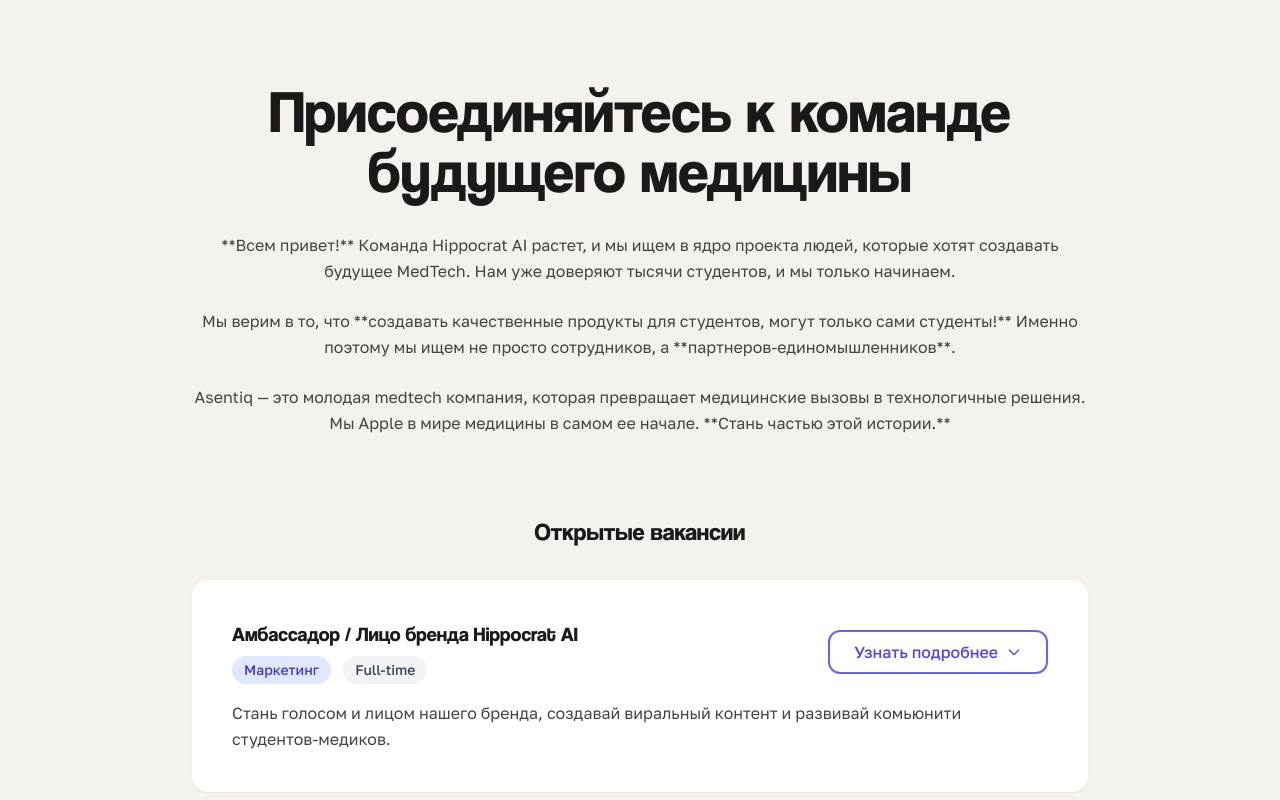
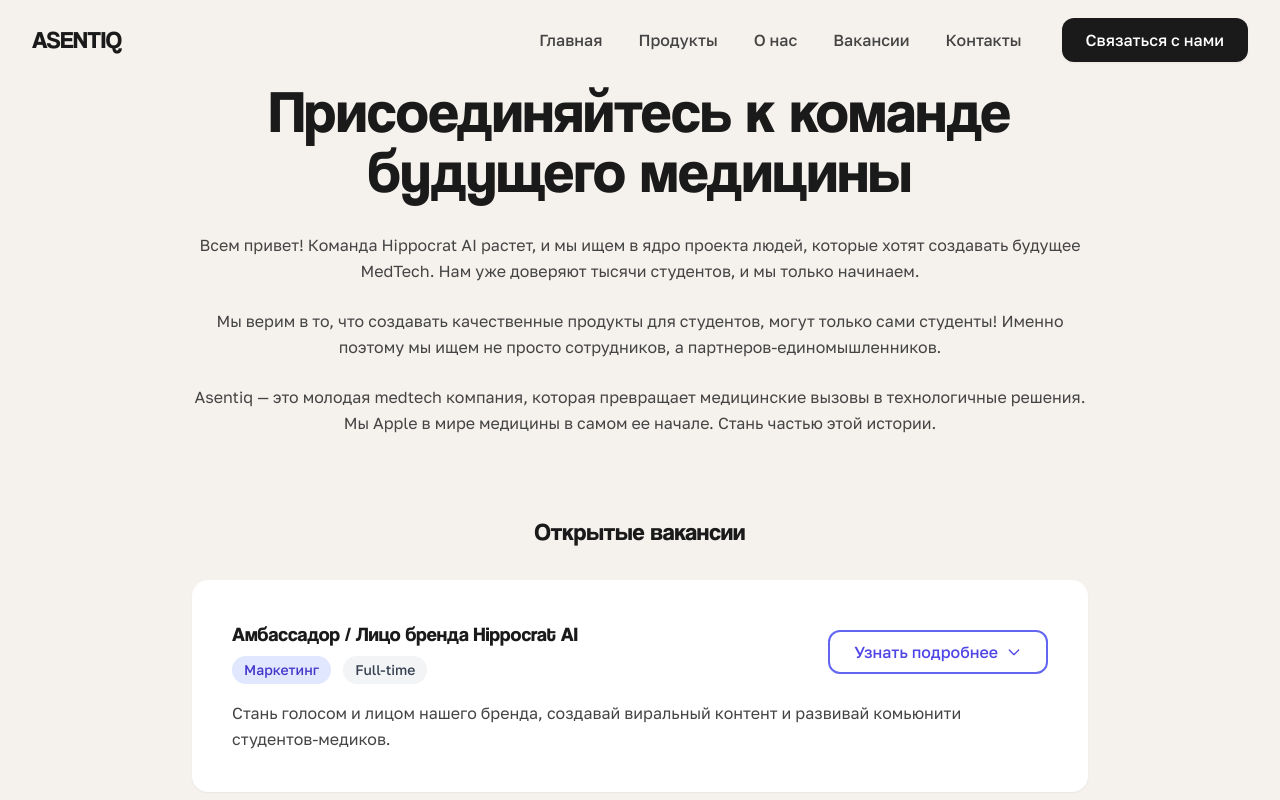
Before and after one commit to imnadsa/asentiq, a Next.js app: page /careers in a window 1280 px wide. Shown: the top 800 px of the page. Built offline with nearby package versions, Linux system fonts and the light colour scheme.

Commit message:
Update page.tsx

```diff
--- a/src/app/careers/page.tsx
+++ b/src/app/careers/page.tsx
@@ -4,6 +4,8 @@ import React, { useState } from 'react'
 import Container from '@/components/ui/Container'
 import Card from '@/components/ui/Card'
 import Button from '@/components/ui/Button'
+import Header from '@/components/layout/Header'
+import Footer from '@/components/layout/Footer'
 import { cn } from '@/lib/utils'
 
 interface JobPosition {
@@ -142,7 +144,9 @@ const CareersPage: React.FC = () => {
   }
 
   return (
-    <div className="min-h-screen bg-cream pt-20 pb-16">
+    <>
+      <Header />
+      <div className="min-h-screen bg-cream pt-20 pb-16">
       <Container size="xl" padding="lg">
 
         {/* Hero секция */}
@@ -151,20 +155,20 @@ const CareersPage: React.FC = () => {
             Присоединяйтесь к команде будущего медицины
           </h1>
 
-          <div className="prose prose-lg max-w-none font-golos-text text-text-secondary leading-relaxed space-y-6">
+          <div className="prose prose-lg max-w-none font-golos-text text-text-secondary leading-relaxed space-y-6 text-base">
             <p>
-              **Всем привет!** Команда Hippocrat AI растет, и мы ищем в ядро проекта людей, которые хотят создавать будущее MedTech.
+              Всем привет! Команда Hippocrat AI растет, и мы ищем в ядро проекта людей, которые хотят создавать будущее MedTech.
               Нам уже доверяют тысячи студентов, и мы только начинаем.
             </p>
 
             <p>
-              Мы верим в то, что **создавать качественные продукты для студентов, могут только сами студенты!**
-              Именно поэтому мы ищем не просто сотрудников, а **партнеров-единомышленников**.
+              Мы верим в то, что создавать качественные продукты для студентов, могут только сами студенты!
+              Именно поэтому мы ищем не просто сотрудников, а партнеров-единомышленников.
             </p>
 
             <p>
               Asentiq — это молодая medtech компания, которая превращает медицинские вызовы в технологичные решения.
-              Мы Apple в мире медицины в самом ее начале. **Стань частью этой истории.**
+              Мы Apple в мире медицины в самом ее начале. Стань частью этой истории.
             </p>
           </div>
         </div>
@@ -218,22 +222,22 @@ const CareersPage: React.FC = () => {
                   </div>
 
                   {/* Краткое описание */}
-                  <p className="text-text-secondary font-golos-text leading-relaxed">
+                  <p className="text-text-secondary font-golos-text leading-relaxed text-base">
                     {job.description}
                   </p>
 
                   {/* Раскрывающееся подробное описание */}
                   {expandedJob === job.id && (
                     <div className="mt-8 pt-8 border-t border-cream-dark animate-slide-down">
-                      <div className="prose prose-lg max-w-none">
+                      <div className="prose prose-xl max-w-none">
                         <div
-                          className="font-golos-text text-text-secondary leading-relaxed space-y-4"
+                          className="font-golos-text text-text-secondary leading-relaxed space-y-4 text-base"
                           dangerouslySetInnerHTML={{
                             __html: job.fullDescription
                               .replace(/\*\*(.*?)\*\*/g, '<strong class="font-bold text-text-primary">$1</strong>')
-                              .replace(/•\s(.*?)$/gm, '<div class="flex items-start gap-3 mb-2"><span class="w-2 h-2 bg-accent-500 rounded-full mt-2 flex-shrink-0"></span><span>$1</span></div>')
-                              .replace(/\n\n/g, '</p><p class="mb-4">')
-                              .replace(/^/, '<p class="mb-4">')
+                              .replace(/•\s(.*?)$/gm, '<div class="flex items-start gap-3 mb-3"><span class="w-2 h-2 bg-accent-500 rounded-full mt-2 flex-shrink-0"></span><span class="text-base">$1</span></div>')
+                              .replace(/\n\n/g, '</p><p class="mb-4 text-base">')
+                              .replace(/^/, '<p class="mb-4 text-base">')
                               .replace(/$/, '</p>')
                           }}
                         />
@@ -272,7 +276,7 @@ const CareersPage: React.FC = () => {
             <h3 className="text-xl font-coolvetica font-bold text-text-primary mb-4">
               Не нашли подходящую вакансию?
             </h3>
-            <p className="text-text-secondary font-golos-text leading-relaxed mb-6">
+            <p className="text-text-secondary font-golos-text leading-relaxed mb-6 text-base">
               Мы всегда открыты для талантливых людей! Если вы чувствуете, что можете принести пользу нашей команде,
               напишите нам о своих навыках и интересах.
             </p>
@@ -288,7 +292,9 @@ const CareersPage: React.FC = () => {
         </div>
 
       </Container>
-    </div>
+      </div>
+      <Footer />
+    </>
   )
 }
 
```
